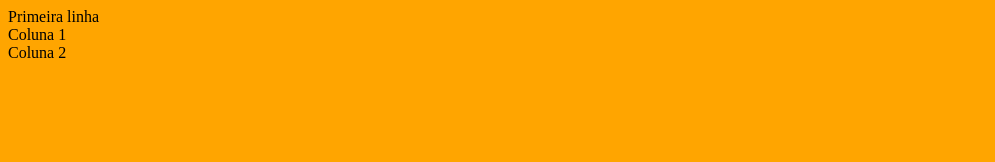
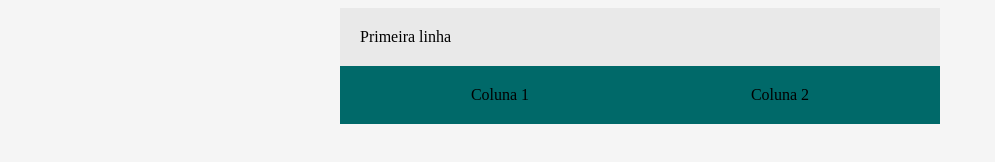
Before and after one commit to LucasCnb/lucas-bootcamp-modulo2, a plain HTML site: page index.html in a window 1280 px wide. Shown: the whole page, without its empty margins (0-995 px from the left). Drawn offline with Linux system fonts and the light colour scheme.

Commit message:
closes #2 - paleta de cores, display flex

```diff
--- a/index.html
+++ b/index.html
@@ -7,17 +7,31 @@
 
     <style>
         body{
-            background-color:orange;
+            background-color:#F5F5F5;
+        }
+        .conteiner{
+            background-color: #E9E9E9;
+            margin:auto;
+            width: 600px;
+        }
+        .header{
+            padding: 20px;
+        }
+        .flex-conteriner{
+            display: flex;
+            background-color: #006969;
+            justify-content: space-around;
+            padding: 20px;
         }
     </style>
 
 </head>
 <body>
-    <div>
-        <div>
+    <div class="conteiner">
+        <div class="header">
             Primeira linha
         </div>
-        <div>
+        <div class="flex-conteriner">
             <div>
                 Coluna 1
             </div>
```
